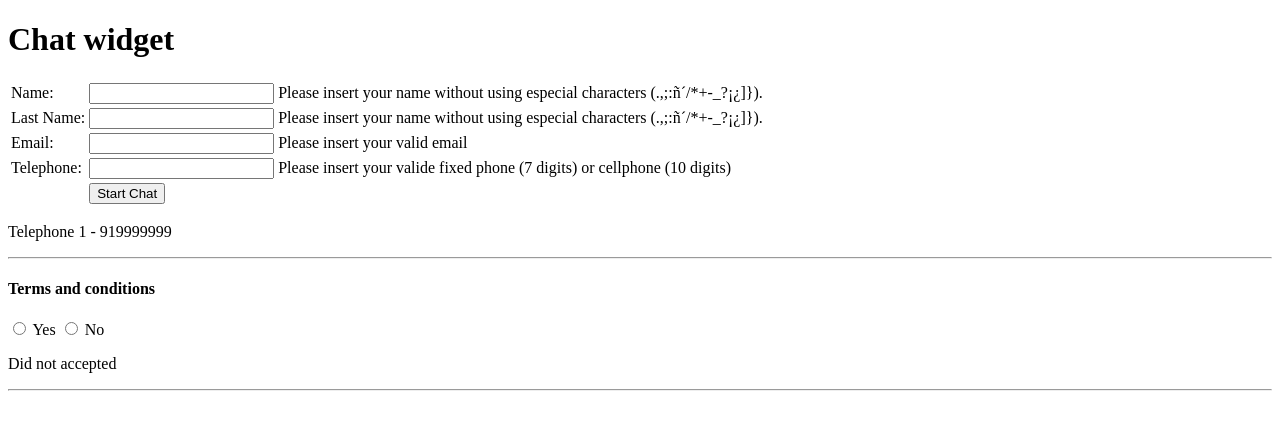
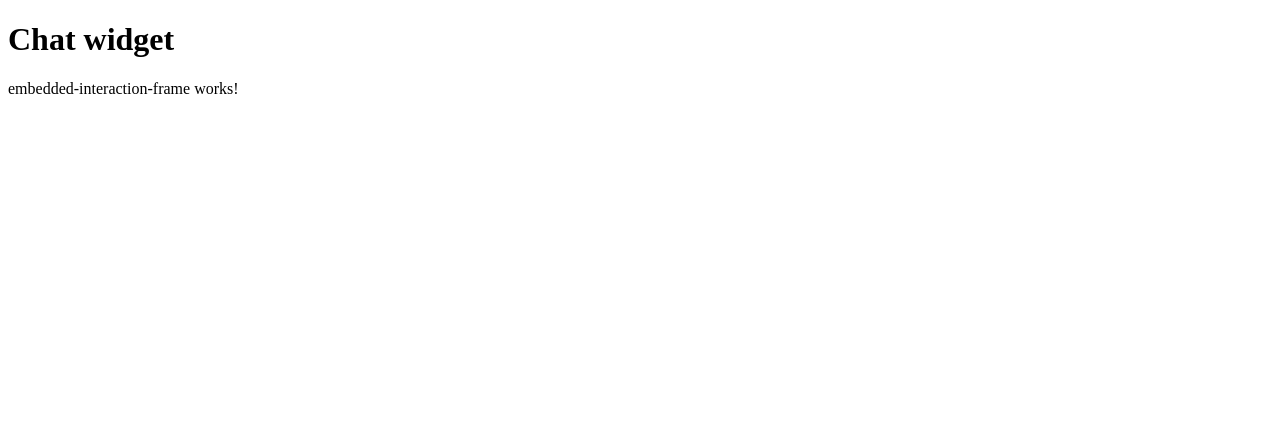
Before and after one commit to willy23martin/javascript_learning, an Angular app in the folder Angular/fundamentals/: page / in a window 1280 px wide. Both pictures are taken after typing "Sample", "Sample", "name@example.com", "5551234" into the empty fields and a click on the input "Start Chat". Shown: the top 430 px of the page. Built offline with nearby package versions, Linux system fonts and the light colour scheme.

Commit message:
Angular Parent-Child communication was stablished between the customer form and the chat interaction panel

```diff
--- a/Angular/fundamentals/src/app/app.module.ts
+++ b/Angular/fundamentals/src/app/app.module.ts
@@ -7,11 +7,13 @@ import { FormsModule, ReactiveFormsModule  } from '@angular/forms';
 import { AppRoutingModule } from './app-routing.module';
 import { AppComponent } from './app.component';
 import { ChatComponent } from './chat/chat.component';
+import { EmbeddedInteractionFrameComponent } from './chat/embedded-interaction-frame/embedded-interaction-frame.component';
 
 @NgModule({
   declarations: [
     AppComponent,
-    ChatComponent
+    ChatComponent,
+    EmbeddedInteractionFrameComponent
   ],
   imports: [
     BrowserModule,
--- a/Angular/fundamentals/src/app/chat/chat.component.html
+++ b/Angular/fundamentals/src/app/chat/chat.component.html
@@ -1,5 +1,6 @@
 <h1>Chat widget</h1>
 
+<div *ngIf="!startChat">
     <!--Reactive forms-->
     <form [formGroup]="customerDataForm" (ngSubmit)="onSubmit()">
         <table aria-colspan="2">
@@ -10,7 +11,8 @@
                 <td>
                     <input type="text" name="name" id="name" formControlName="name"> <br />
                 </td>
-            <td *ngIf="customerDataForm.get('name').hasError('required') || customerDataForm.get('name').hasError('minLength') || customerDataForm.get('name').hasError('pattern')">
+                <td
+                    *ngIf="customerDataForm.get('name').hasError('required') || customerDataForm.get('name').invalid || customerDataForm.get('name').hasError('pattern')">
                     {{firstNameNotValidMessage}}
                 </td>
             </tr>
@@ -21,7 +23,8 @@
                 <td>
                     <input type="text" name="lastName" id="lastName" formControlName="lastName"> <br />
                 </td>
-            <td *ngIf="customerDataForm.get('lastName').hasError('required') || customerDataForm.get('lastName').hasError('minLength') || customerDataForm.get('lastName').hasError('pattern')">
+                <td
+                    *ngIf="customerDataForm.get('lastName').hasError('required') || customerDataForm.get('lastName').invalid || customerDataForm.get('lastName').hasError('pattern')">
                     {{lastNameNotValidMessage}}
                 </td>
             </tr>
@@ -32,7 +35,8 @@
                 <td>
                     <input type="email" name="email" id="email" formControlName="email"> <br />
                 </td>
-            <td *ngIf="customerDataForm.get('email').hasError('required') || customerDataForm.get('email').hasError('email')">
+                <td
+                    *ngIf="customerDataForm.get('email').hasError('required') || customerDataForm.get('email').hasError('email')">
                     {{emailNotValidMessage}}
                 </td>
             </tr>
@@ -43,7 +47,8 @@
                 <td>
                     <input type="tel" name="telephone" id="telephone" formControlName="telephone"> <br />
                 </td>
-            <td *ngIf="customerDataForm.get('telephone').hasError('required') || customerDataForm.get('telephone').hasError('pattern')">
+                <td
+                    *ngIf="customerDataForm.get('telephone').hasError('required') || customerDataForm.get('telephone').hasError('pattern')">
                     {{phoneNumberNotValidMessage}}
                 </td>
             </tr>
@@ -85,3 +90,10 @@
     </p>
 
     <hr>
+    <hr>
+</div>
+
+<div>
+    <app-embedded-interaction-frame *ngIf="startChat" [customerData]="getCustomerData()">
+    </app-embedded-interaction-frame>
+</div>
--- a/Angular/fundamentals/src/app/chat/chat.component.ts
+++ b/Angular/fundamentals/src/app/chat/chat.component.ts
@@ -1,6 +1,6 @@
-import { Component, OnInit } from '@angular/core';
+import { Component, OnInit, ViewChild } from '@angular/core';
 import { FormGroup, FormBuilder, Validators } from '@angular/forms';
-
+import { EmbeddedInteractionFrameComponent } from './embedded-interaction-frame/embedded-interaction-frame.component';
 @Component({
   selector: 'app-chat',
   templateUrl: './chat.component.html',
@@ -8,6 +8,9 @@ import { FormGroup, FormBuilder, Validators } from '@angular/forms';
 })
 export class ChatComponent implements OnInit {
 
+  @ViewChild('app-embedded-interaction-frame') embeddedInteractionIframe: EmbeddedInteractionFrameComponent;
+
+  startChat: boolean;
 
   termsAndConditions: boolean; // Used with NgModel
 
@@ -30,6 +33,7 @@ export class ChatComponent implements OnInit {
 
 
   constructor(private formBuilder: FormBuilder) {
+    this.startChat = false;
     this.telephones = [];
     this.customerDataForm = this.formBuilder.group({
       name: ['', [Validators.required, Validators.minLength(3), Validators.pattern(this.personNameRegExp)]],
@@ -43,20 +47,32 @@ export class ChatComponent implements OnInit {
     this.telephones[0] = '919999999';
   }
 
-  get form(){
-    return this.customerDataForm.controls;
+  getCustomerData(): any {
+    const customerData = {
+      name: this.customerDataForm.get('name').value,
+      lastName: this.customerDataForm.get('lastName').value,
+      email: this.customerDataForm.get('email').value,
+      telephone: this.customerDataForm.get('telephone').value
+    };
+    return customerData;
   }
 
-  onSubmit(){
+  onSubmit(): void {
+    console.log('Submitted was clicked');
     this.submitted = true;
-    if(this.customerDataForm.invalid){
+    if (this.customerDataForm.invalid) {
+      console.error('Invalid form', this.customerDataForm);
       return;
+    } else {
+      console.log('Chat was started');
+      this.startChat = true;
     }
-    this.onReset();
+    // this.onReset();
   }
 
-  onReset(){
-    this.submitted=false;
+  onReset(): void {
+    this.submitted = false;
+    this.startChat = false;
     this.customerDataForm.reset();
   }
 
--- /dev/null
+++ b/Angular/fundamentals/src/app/chat/embedded-interaction-frame/embedded-interaction-frame.component.html
@@ -0,0 +1 @@
+<p>embedded-interaction-frame works!</p>
--- /dev/null
+++ b/Angular/fundamentals/src/app/chat/embedded-interaction-frame/embedded-interaction-frame.component.ts
@@ -0,0 +1,26 @@
+import { Component, Input, OnInit } from '@angular/core';
+
+@Component({
+  selector: 'app-embedded-interaction-frame',
+  templateUrl: './embedded-interaction-frame.component.html',
+  styleUrls: ['./embedded-interaction-frame.component.scss']
+})
+export class EmbeddedInteractionFrameComponent implements OnInit {
+
+  @Input() customerData: any;
+
+  @Input() startChat: boolean;
+
+  constructor() { }
+
+  ngOnInit(): void {
+    console.warn(this.customerData);
+    console.warn(this.startChat);
+  }
+
+
+  startChatInteraction(customerData: any): void{
+    this.customerData = customerData;
+  }
+
+}
```
Also changed, not shown: Angular/fundamentals/src/app/chat/embedded-interaction-frame/embedded-interaction-frame.component.scss (added), 1 other file (tests, documents, lock files or other folders). Lines whose indentation alone changed are shown as unchanged.
